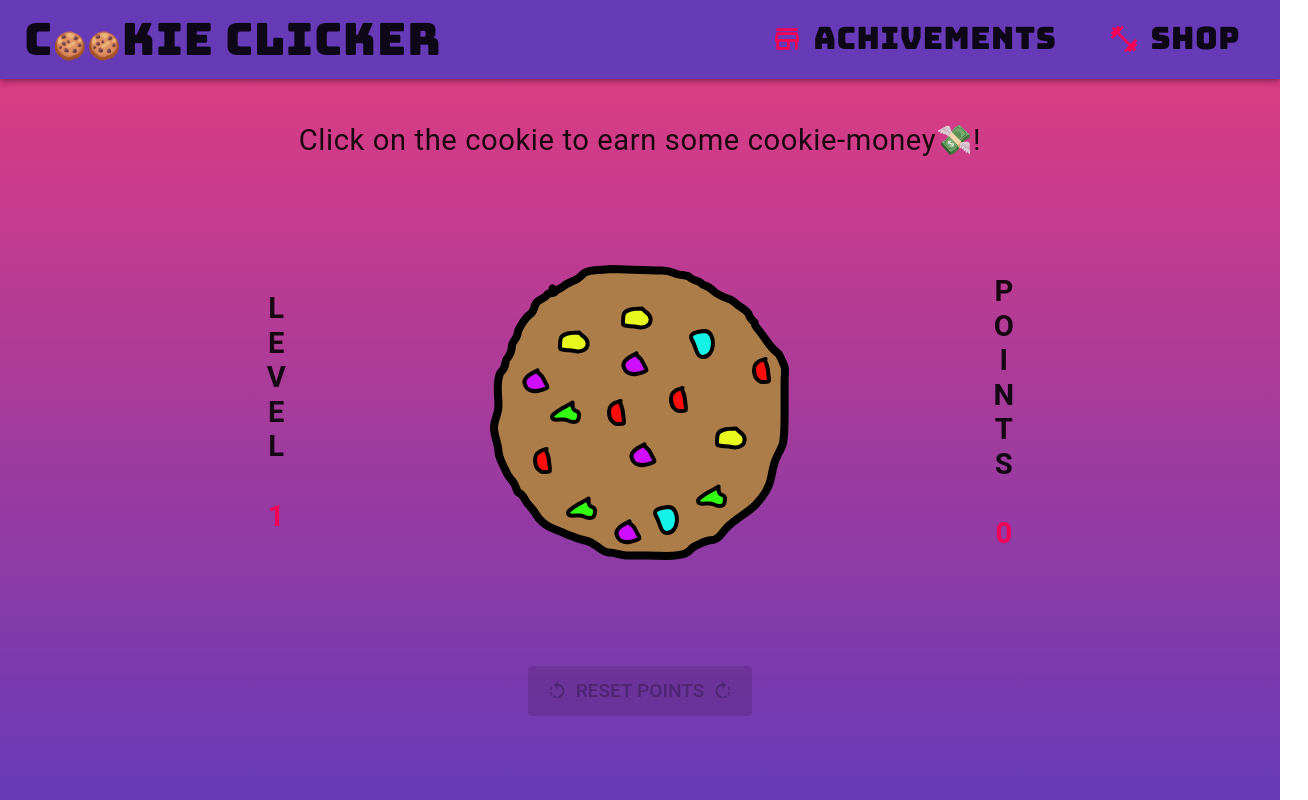
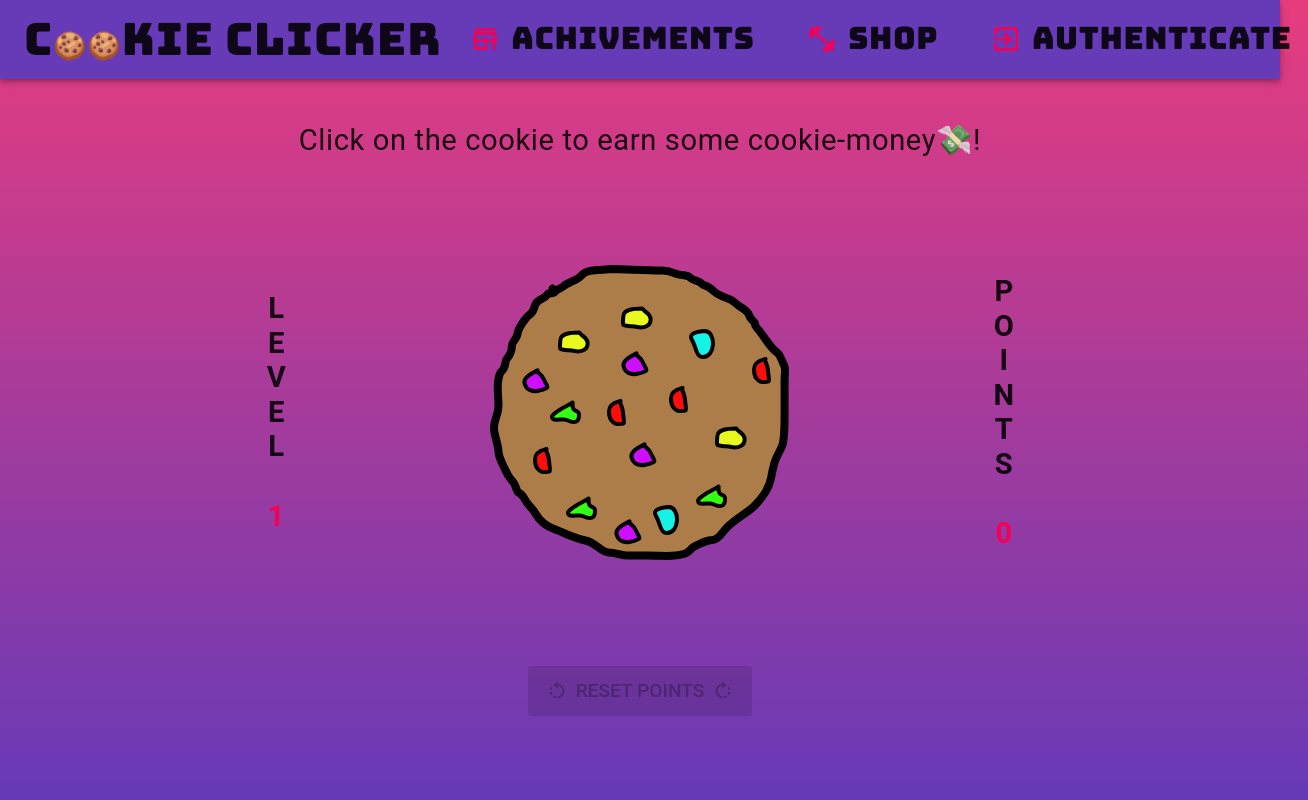
Before and after one commit to wawrzynmc/CookieClicker, a React (Create React App) app in the folder client/: page /home in a window 1280 px wide. Shown: the whole page, 1308 px wide, since content can reach past the window. Built offline with nearby package versions, Linux system fonts and the light colour scheme; a web font is replaced by a local one.

Commit message:
♻️ Remove useless imports

```diff
--- a/client/src/App.js
+++ b/client/src/App.js
@@ -1,6 +1,6 @@
 // -- imports
 import React, { Suspense } from 'react';
-import { CssBaseline, responsiveFontSizes, ThemeProvider } from '@material-ui/core';
+import { Container, CssBaseline, responsiveFontSizes, ThemeProvider } from '@material-ui/core';
 import { Route, Redirect, Switch, useLocation } from 'react-router-dom';
 
 // -- global styles
@@ -35,12 +35,12 @@ function App() {
     return (
         <ThemeProvider theme={responsiveFontSizes(theme)}>
             <Header />
-            <main>
+            <Container component="main">
                 <Suspense fallback={<Loader />}>
                     <GlobalStyles />
                     {routes}
                 </Suspense>
-            </main>
+            </Container>
             <CssBaseline />
         </ThemeProvider>
     );
--- a/client/src/components/atoms/NavigationItem/NavigationItem.js
+++ b/client/src/components/atoms/NavigationItem/NavigationItem.js
@@ -3,7 +3,6 @@ import React from 'react';
 import styled from 'styled-components';
 import { NavLink, useLocation } from 'react-router-dom';
 import { ListItem, ListItemIcon, ListItemText, useTheme } from '@material-ui/core';
-
 
 // * -- COMPONENT
 function NavigationItem({ key, title, path, icon, inSideDrawer }) {
@@ -24,11 +23,13 @@ function NavigationItem({ key, title, path, icon, inSideDrawer }) {
             inSideDrawer={inSideDrawer}
         >
             <StyledListItemIcon>{icon && icon}</StyledListItemIcon>
-            <ListItemText
-                primary={title}
-                primaryTypographyProps={{ color: 'textPrimary', variant: 'h3' }}
-                style={{ textTransform: 'uppercase', textAlign: 'center' }}
-            />
+            {title && (
+                <ListItemText
+                    primary={title}
+                    primaryTypographyProps={{ color: 'textPrimary', variant: 'h3' }}
+                    style={{ textTransform: 'uppercase', textAlign: 'center' }}
+                />
+            )}
         </StyledListItem>
     );
 }
--- a/client/src/components/molecules/AchivementAccordion/AchivementAccordion.js
+++ b/client/src/components/molecules/AchivementAccordion/AchivementAccordion.js
@@ -46,7 +46,7 @@ function AchivementAccordion({ achivement, id }) {
 
                     <Typography
                         color="primary"
-                        variant="h5"
+                        variant="h6"
                         style={{ flexGrow: 1, letterSpacing: '1px' }}
                         align="center"
                     >
--- a/client/src/components/molecules/NavigationItems/NavigationItems.js
+++ b/client/src/components/molecules/NavigationItems/NavigationItems.js
@@ -6,6 +6,7 @@ import {
     StoreMallDirectoryOutlined,
     FitnessCenterOutlined,
     HomeOutlined,
+    ExitToAppOutlined,
 } from '@material-ui/icons';
 
 // -- internal components
@@ -30,6 +31,12 @@ const navItems = [
         title: `shop`,
         path: `/shop`,
         icon: <FitnessCenterOutlined color="secondary" style={{ fontSize: '2rem' }} />,
+    },
+    {
+        key: 'authenticate',
+        title: 'authenticate',
+        path: `/authenticate`,
+        icon: <ExitToAppOutlined color="secondary" style={{ fontSize: '2rem' }} />,
     },
 ];
 
@@ -80,4 +87,4 @@ const StyledList = styled(({ sideDrawer, ...props }) => <List {...props} />)`
     }
 `;
 
-export default NavigationItems;
+export default React.memo(NavigationItems);
--- a/client/src/components/organisms/Dialog/Dialog.js
+++ b/client/src/components/organisms/Dialog/Dialog.js
@@ -7,7 +7,6 @@ import {
     DialogContent,
     DialogContentText,
     DialogActions,
-    Divider,
 } from '@material-ui/core';
 import { ErrorOutlineOutlined } from '@material-ui/icons';
 import React, { useState } from 'react';
@@ -85,4 +84,4 @@ const StyledDialogTitle = styled(({ type, ...props }) => <DialogTitle {...props}
     }
 `;
 
-export default Dialog;
+export default React.memo(Dialog);
--- a/client/src/components/organisms/Header/Header.js
+++ b/client/src/components/organisms/Header/Header.js
@@ -16,11 +16,11 @@ function Header() {
                 <StyledGrid container justify="space-between">
                     <Logo />
 
-                    <Hidden smDown>
+                    <Hidden mdDown>
                         <NavigationItems sideDrawer={false} />
                     </Hidden>
 
-                    <Hidden mdUp>
+                    <Hidden lgUp>
                         <SideDrawer />
                     </Hidden>
                 </StyledGrid>
--- a/client/src/components/pages/Achievements.js
+++ b/client/src/components/pages/Achievements.js
@@ -1,6 +1,6 @@
 // -- imports
 import React, { useEffect } from 'react';
-import { useQuery, useQueryClient } from 'react-query';
+import { useQuery } from 'react-query';
 import { Container, Grid, Typography, useTheme } from '@material-ui/core';
 import styled from 'styled-components';
 
@@ -13,8 +13,6 @@ import Loader from '../molecules/Loader/Loader';
 // * -- COMPONENT
 function Achievements() {
     const theme = useTheme();
-    const queryClient = useQueryClient();
-
     const { data: achivements, error, isLoading } = useQuery('fetchAchivements', fetchAchivements);
 
     useEffect(() => {
```
Also changed, not shown: 1 other file (tests, documents, lock files or other folders).
